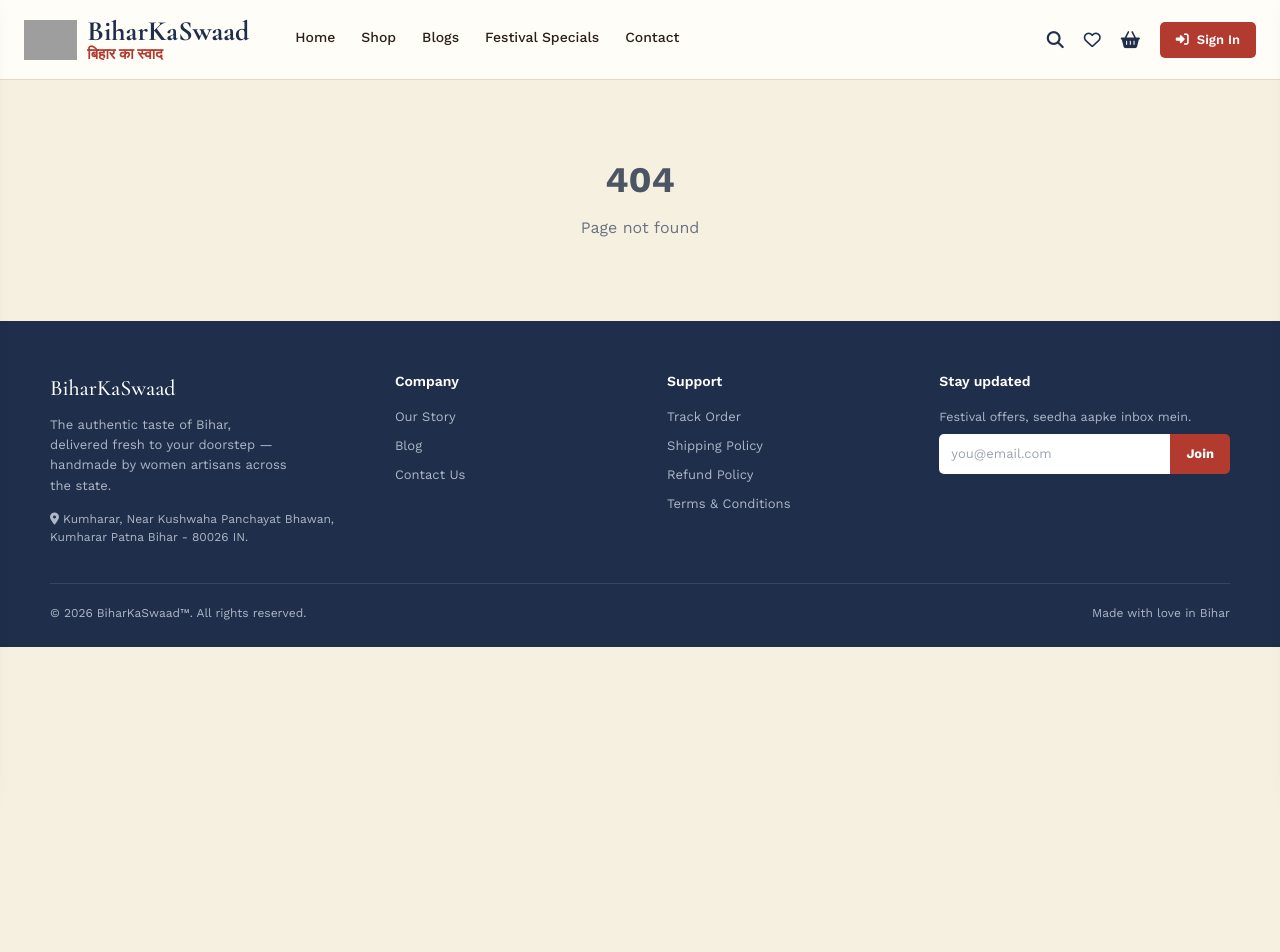
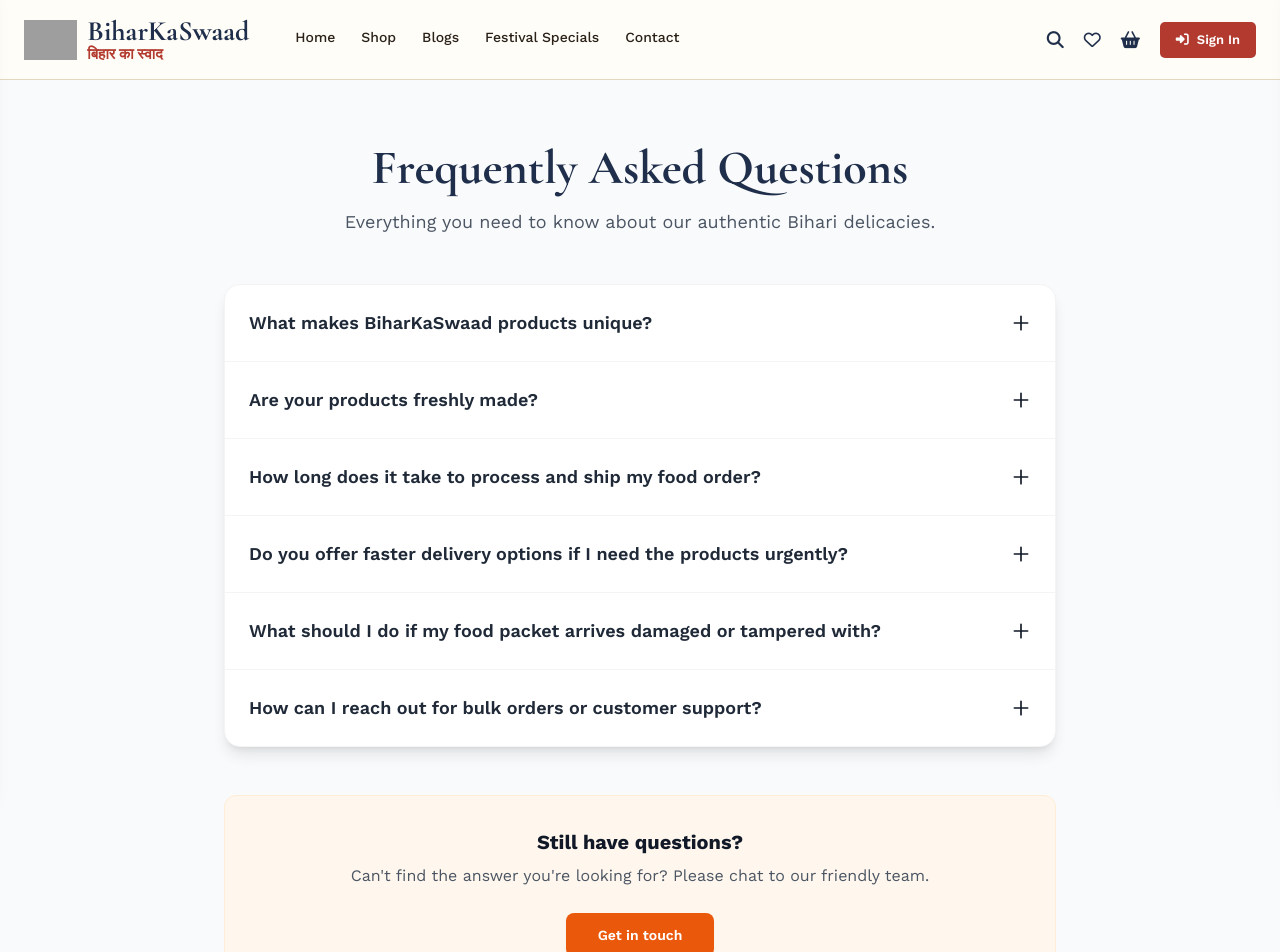
Before and after one commit to adityapandey2002/BIHARKASWAAD, a React (Create React App) app in the folder client/: page /faq in a window 1280 px wide. Shown: the top 952 px of the page. Before the commit the page ends 800 px from the top, so only its background shows below. Built offline with nearby package versions, Linux system fonts and the light colour scheme; no server answers; grey boxes are pictures that could not be loaded.

Commit message:
ADDED FAQ PAGE

```diff
--- a/client/src/App.jsx
+++ b/client/src/App.jsx
@@ -34,6 +34,7 @@ import Wishlist from './pages/Wishlist';
 import Orders from './pages/Orders';
 import RefundPolicy from './pages/RefundPolicy';
 import TermsConditions from './pages/TermsConditions';
+import FAQ from './pages/FAQ';
 
 // Auth
 import ProtectedRoute from './components/auth/ProtectedRoute';
@@ -75,8 +76,11 @@ function App() {
               <Route path="blogs" element={<Blogs />} />
               <Route path="cart" element={<Cart />} />
               <Route path="checkout" element={<Checkout />} />
-              <Route path="refunds" element={<RefundPolicy />} />
-              <Route path="terms" element={<TermsConditions />} />
+
+              {/* Content Pages */}
+              <Route path="/refund-policy" element={<RefundPolicy />} />
+              <Route path="/terms-conditions" element={<TermsConditions />} />
+              <Route path="/faq" element={<FAQ />} />
 
               <Route path="login" element={<Login />} />
               <Route path="signup" element={<Signup />} />
--- a/client/src/components/layout/Footer.jsx
+++ b/client/src/components/layout/Footer.jsx
@@ -27,8 +27,9 @@ const Footer = () => {
           <ul>
             <li><Link to="/track-order">Track Order</Link></li>
             <li><Link to="/shipping">Shipping Policy</Link></li>
-            <li><Link to="/refunds">Refund Policy</Link></li>
-            <li><Link to="/terms">Terms &amp; Conditions</Link></li>
+            <li><Link to="/refund-policy">Refund Policy</Link></li>
+            <li><Link to="/terms-conditions">Terms &amp; Conditions</Link></li>
+            <li><Link to="/faq">FAQs</Link></li>
           </ul>
         </div>
         <div>
--- a/client/src/components/sections/HomeSection.jsx
+++ b/client/src/components/sections/HomeSection.jsx
@@ -261,37 +261,20 @@ const HomeSection = () => {
 </section>
 
 {/* ── Festival Banner ───────────────────────────────────────────────── */ }
-<section className="festival" id="festival">
-  <h3>Chhath Puja Special is Live</h3>
-  <p>Fresh Thekua, made in small batches, packed with prasad-grade purity — order before stock runs out.</p>
+<section className="festival" id="festival" style={{ padding: '20px 0' }}>
+  <h3 style={{ marginBottom: '4px' }}>Chhath Puja Special is Live</h3>
+  <p style={{ marginBottom: '10px' }}>Fresh Thekua, made in small batches, packed with prasad-grade purity — order before stock runs out.</p>
   <div style={{
     fontFamily: 'var(--font-mono)', background: 'rgba(0,0,0,.2)',
-    display: 'inline-block', padding: '10px 20px', borderRadius: '6px',
-    marginBottom: '18px', fontSize: '18px', fontWeight: '700', letterSpacing: '2px',
+    display: 'inline-block', padding: '6px 12px', borderRadius: '6px',
+    marginBottom: '12px', fontSize: '16px', fontWeight: '700', letterSpacing: '2px',
   }}>
     {pad(timeLeft.days)}d : {pad(timeLeft.hours)}h : {pad(timeLeft.minutes)}m : {pad(timeLeft.seconds)}s
   </div>
   <div>
-    <Link to="/products" className="btn btn-primary">
+    <Link to="/products" className="btn btn-primary" style={{ padding: '8px 16px' }}>
       <i className="fa-solid fa-bolt"></i> Shop festival specials
     </Link>
-  </div>
-</section>
-
-{/* ── Referral ──────────────────────────────────────────────────────── */ }
-<section className="referral">
-  <div className="wrap">
-    <div>
-      <div className="eyebrow">Refer &amp; earn</div>
-      <h2>Bihar ka swaad, apno tak pahunchao.</h2>
-      <p>Apne dost ko refer karo — unhe milega ₹100 off unke pehle order par, aur aapko milenge ₹100 reward points jab unka order deliver ho jaye.</p>
-      <button className="btn btn-primary"><i className="fa-solid fa-share-nodes"></i> Get my referral link</button>
-    </div>
-    <div className="ref-stats">
-      <div className="ref-card"><strong>₹100</strong><span>For you, per referral</span></div>
-      <div className="ref-card"><strong>₹100</strong><span>For your friend</span></div>
-      <div className="ref-card"><strong>2,400+</strong><span>Referrals sent</span></div>
-    </div>
   </div>
 </section>
 
--- /dev/null
+++ b/client/src/pages/FAQ.jsx
@@ -0,0 +1,101 @@
+import React, { useEffect } from 'react';
+
+const FAQ = () => {
+  useEffect(() => {
+    window.scrollTo(0, 0);
+  }, []);
+
+  const faqs = [
+    {
+      q: "What makes BiharKaSwaad products unique?",
+      a: "We bring you the authentic taste of Bihar through traditional recipes rooted in rural villages. Our specialty is our traditional, homemade Thekua, crafted with love. Along with it, our Bhuja, Makhana, Pure Mustard Oil, Tilkut, Sattu, pure honey, multigrain flour and traditional pickles are all proudly made by our empowered group of local farmers."
+    },
+    {
+      q: "Are your products freshly made?",
+      a: "Yes! We prepare and pack our items in small batches to ensure maximum freshness, hygiene, and authentic flavor before they are shipped out to you."
+    },
+    {
+      q: "How long does it take to process and ship my food order?",
+      a: "Standard orders are carefully packaged and processed within 1–2 business days. Once shipped, standard delivery takes 3–7 business days depending on your location across India."
+    },
+    {
+      q: "Do you offer faster delivery options if I need the products urgently?",
+      a: "Yes, we offer a fast-tracked Air Shipping option at checkout for quicker delivery. Opting for this premium service adds an additional charge of 70 INR per Kg to your order total."
+    },
+    {
+      q: "What should I do if my food packet arrives damaged or tampered with?",
+      a: "Since our products are food items, safety is our priority. If the package appears visibly damaged or opened at delivery, please refuse to accept it from the courier and immediately contact our support team with photographic proof within 24 hours."
+    },
+    {
+      q: "How can I reach out for bulk orders or customer support?",
+      a: "For any questions, order updates, or grievance resolution, you can easily reach our team by emailing us directly at biharkaswaadfood@gmail.com or through our website's official contact page."
+    }
+  ];
+
+  return (
+    <div className="min-h-screen bg-gray-50 py-16">
+      <div className="max-w-4xl mx-auto px-4 sm:px-6 lg:px-8">
+        <div className="text-center mb-12">
+          <h1 className="text-4xl md:text-5xl font-extrabold text-gray-900 mb-4" style={{ fontFamily: 'var(--font-display)', color: 'var(--indigo)' }}>
+            Frequently Asked Questions
+          </h1>
+          <p className="text-lg text-gray-600">
+            Everything you need to know about our authentic Bihari delicacies.
+          </p>
+        </div>
+
+        <div className="bg-white shadow-lg rounded-2xl overflow-hidden border border-gray-100">
+          <div className="divide-y divide-gray-100">
+            {faqs.map((faq, index) => (
+              <details key={index} className="group p-6 [&_summary::-webkit-details-marker]:hidden">
+                <summary className="flex cursor-pointer items-center justify-between gap-1.5 text-gray-900">
+                  <h2 className="text-lg font-semibold text-gray-800">
+                    {faq.q}
+                  </h2>
+                  <span className="relative size-5 shrink-0">
+                    <svg
+                      className="absolute inset-0 size-5 opacity-100 group-open:opacity-0 transition-opacity"
+                      xmlns="http://www.w3.org/2000/svg"
+                      fill="none"
+                      viewBox="0 0 24 24"
+                      stroke="currentColor"
+                      strokeWidth="2"
+                    >
+                      <path strokeLinecap="round" strokeLinejoin="round" d="M12 4v16m8-8H4" />
+                    </svg>
+                    <svg
+                      className="absolute inset-0 size-5 opacity-0 group-open:opacity-100 transition-opacity"
+                      xmlns="http://www.w3.org/2000/svg"
+                      fill="none"
+                      viewBox="0 0 24 24"
+                      stroke="currentColor"
+                      strokeWidth="2"
+                    >
+                      <path strokeLinecap="round" strokeLinejoin="round" d="M20 12H4" />
+                    </svg>
+                  </span>
+                </summary>
+                <p className="mt-4 leading-relaxed text-gray-600 text-base">
+                  {faq.a}
+                </p>
+              </details>
+            ))}
+          </div>
+        </div>
+
+        <div className="mt-12 text-center bg-orange-50 rounded-xl p-8 border border-orange-100">
+          <h3 className="text-xl font-bold text-gray-900 mb-2">Still have questions?</h3>
+          <p className="text-gray-600 mb-6">Can't find the answer you're looking for? Please chat to our friendly team.</p>
+          <a
+            href="mailto:biharkaswaadfood@gmail.com"
+            className="inline-flex items-center justify-center rounded-lg bg-orange-600 px-8 py-3 text-sm font-semibold text-white shadow-sm hover:bg-orange-700 focus:outline-none focus:ring-2 focus:ring-orange-500 focus:ring-offset-2 transition-all"
+          >
+            Get in touch
+          </a>
+        </div>
+      </div>
+    </div>
+  );
+};
+
+export default FAQ;
--- a/client/src/pages/ProductDetails.jsx
+++ b/client/src/pages/ProductDetails.jsx
@@ -335,9 +335,23 @@ const ProductDetails = () => {
                     SKU: {product.sku}
                   </span>
                 )}
+                {product.shelfLife && (
+                  <span className="inline-block bg-teal-100 text-teal-800 text-xs font-semibold px-3 py-1 rounded-full">
+                    <i className="fa-regular fa-clock mr-1"></i> Shelf Life: {product.shelfLife}
+                  </span>
+                )}
               </div>
 
-              <h1 className="text-3xl md:text-4xl font-bold text-gray-900 mb-4">
+              <h1 className="text-3xl md:text-4xl font-bold text-gray-900 mb-4 flex items-center gap-3">
+                {product.dietaryPreference === 'Non-Veg' ? (
+                  <span title="Non-Vegetarian" style={{ display: 'inline-block', width: '20px', height: '20px', border: '2px solid #DC2626', borderRadius: '4px', padding: '2px', flexShrink: 0 }}>
+                    <span style={{ display: 'block', width: '100%', height: '100%', backgroundColor: '#DC2626', borderRadius: '50%' }}></span>
+                  </span>
+                ) : (
+                  <span title="Vegetarian" style={{ display: 'inline-block', width: '20px', height: '20px', border: '2px solid #16A34A', borderRadius: '4px', padding: '2px', flexShrink: 0 }}>
+                    <span style={{ display: 'block', width: '100%', height: '100%', backgroundColor: '#16A34A', borderRadius: '50%' }}></span>
+                  </span>
+                )}
                 {product.name}
               </h1>
 
--- a/client/src/pages/ProductListing.jsx
+++ b/client/src/pages/ProductListing.jsx
@@ -303,7 +303,16 @@ const ProductListing = () => {
                   </div>
                   <div className="card-body">
                     <div className="card-title line-clamp-2">
-                      <Link to={`/products/${id}`} style={{ color: '#2A2118' }}>
+                      <Link to={`/products/${id}`} style={{ color: '#2A2118', display: 'flex', alignItems: 'center', gap: '6px' }}>
+                        {product.dietaryPreference === 'Non-Veg' ? (
+                          <span title="Non-Vegetarian" style={{ display: 'inline-block', width: '12px', height: '12px', border: '1px solid #DC2626', borderRadius: '2px', padding: '1px', flexShrink: 0 }}>
+                            <span style={{ display: 'block', width: '100%', height: '100%', backgroundColor: '#DC2626', borderRadius: '50%' }}></span>
+                          </span>
+                        ) : (
+                          <span title="Vegetarian" style={{ display: 'inline-block', width: '12px', height: '12px', border: '1px solid #16A34A', borderRadius: '2px', padding: '1px', flexShrink: 0 }}>
+                            <span style={{ display: 'block', width: '100%', height: '100%', backgroundColor: '#16A34A', borderRadius: '50%' }}></span>
+                          </span>
+                        )}
                         {product.name || 'Unnamed Product'}
                       </Link>
                     </div>
```
Also changed, not shown: 2 other files (tests, documents, lock files or other folders).
